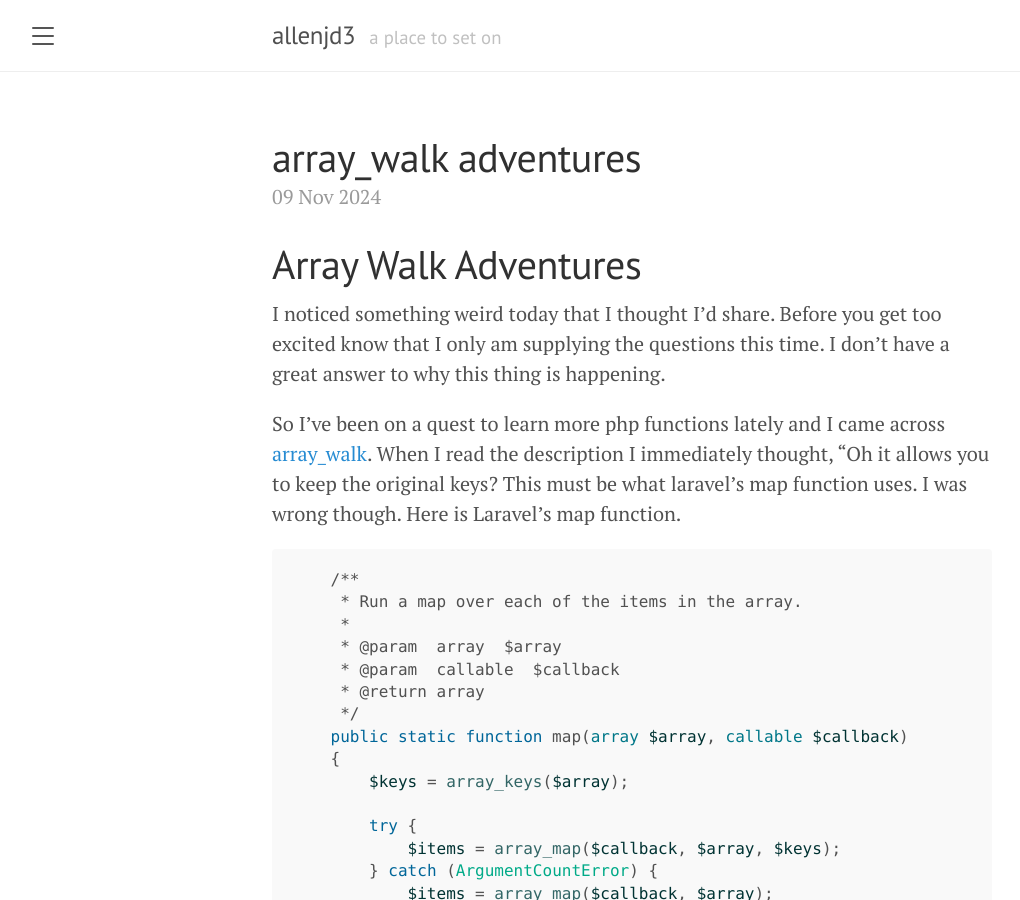
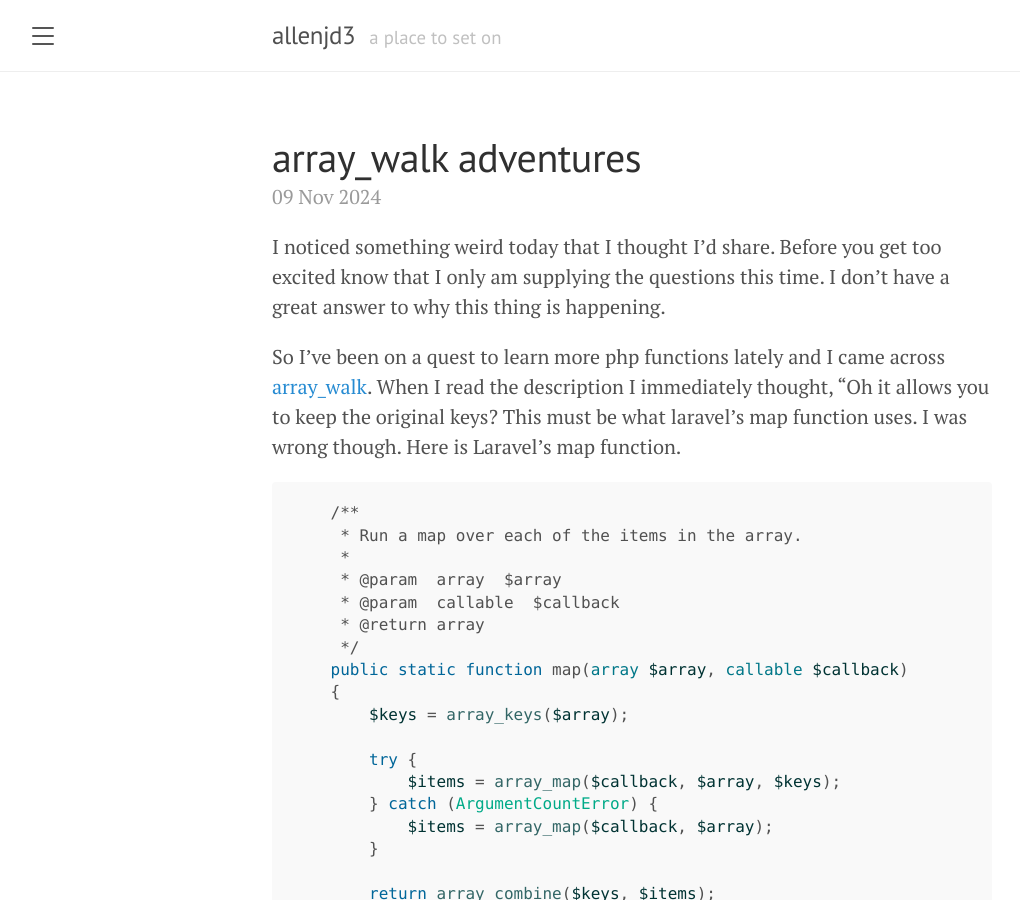
Before and after one commit to allenjd3/allenjd3.github.io, a Jekyll site: the page built from _posts/2024-11-09-array_walk-adventures.md, in a window 1280 px wide and 900 px high. Shown: the whole window, without its empty margins (8-1028 px from the left). Built offline with Jekyll 4.4.1, drawn with Linux system fonts in a browser that asks for light colours.

Commit message:
Update 2024-11-09-array_walk-adventures.md

```diff
--- a/_posts/2024-11-09-array_walk-adventures.md
+++ b/_posts/2024-11-09-array_walk-adventures.md
@@ -5,8 +5,6 @@ date:   2024-11-09 12:00:00 -0400
 categories: general
 description: "This is less a blog post and more a, 'huh, why did that happen' post."
 ---
-
-# Array Walk Adventures
 
 I noticed something weird today that I thought I'd share. Before you get too excited know that I only am supplying the questions this time. I don't have a great answer to why this thing is happening.
 
```
